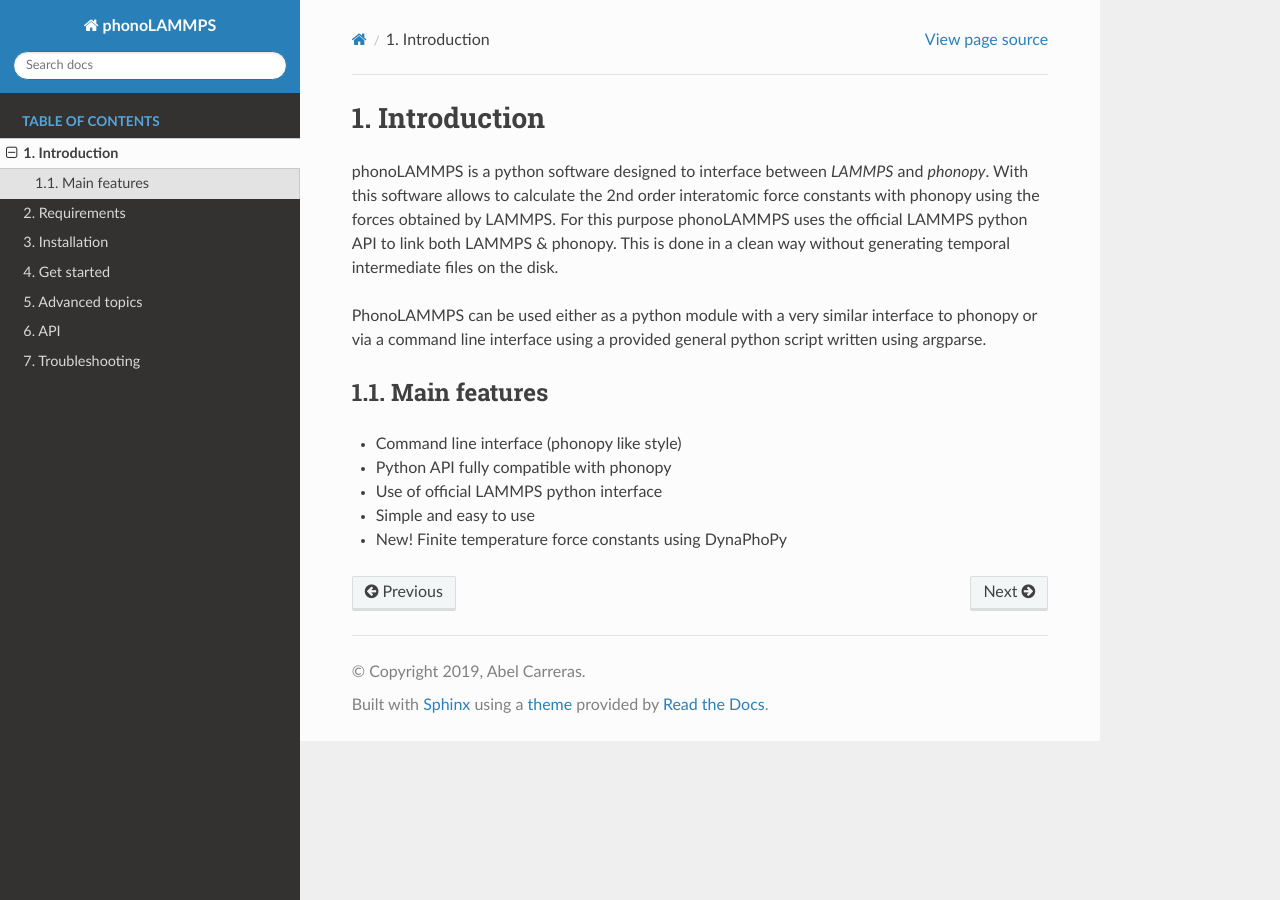
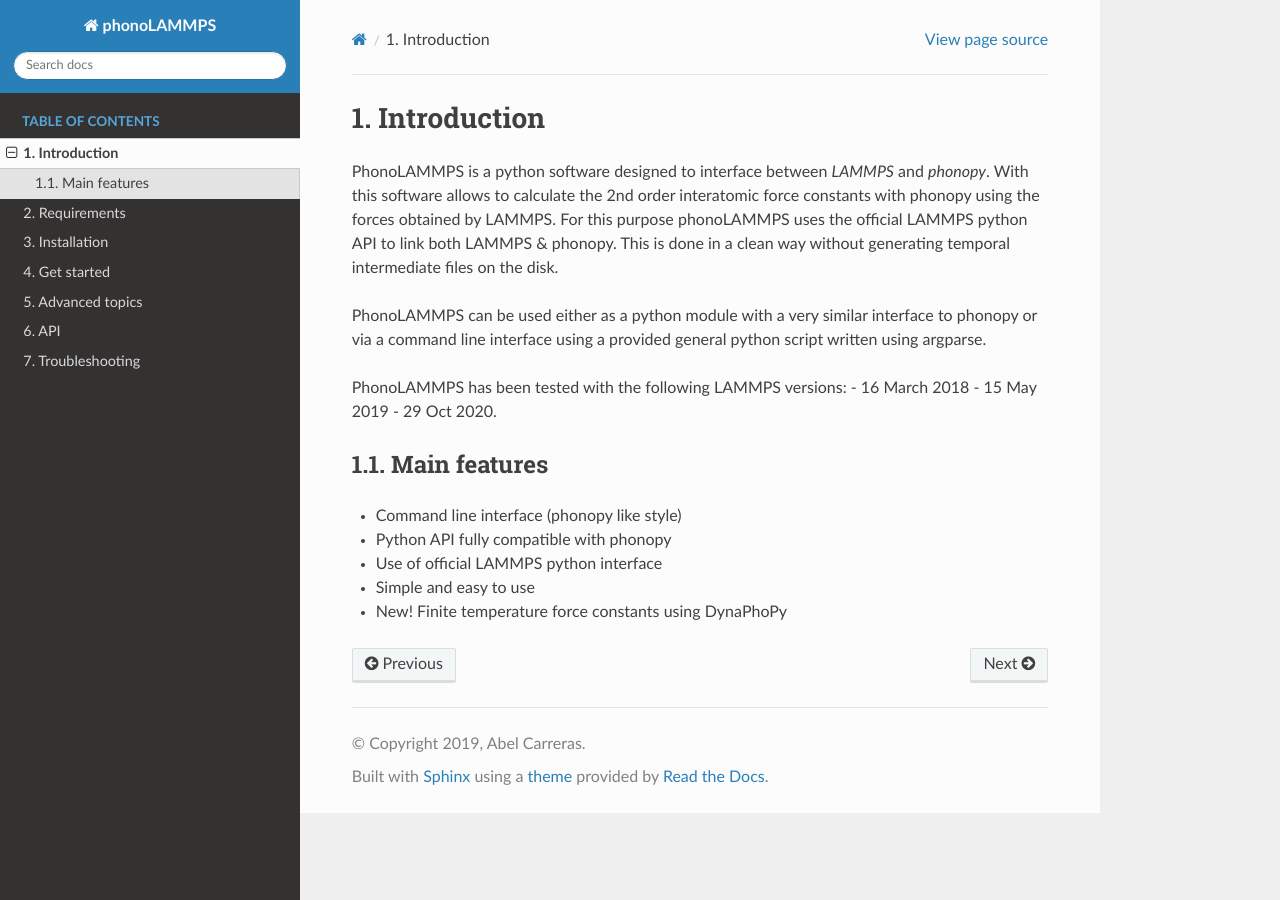
Before and after one commit to abelcarreras/phonolammps, a Sphinx documentation site: the page built from docs/introduction.rst, in a window 1280 px wide. Built offline with Sphinx 7.4.7 and the Read the Docs theme 2.0.0, drawn with Linux system fonts in a browser that asks for light colours.

Commit message:
Updated manual

```diff
--- a/docs/introduction.rst
+++ b/docs/introduction.rst
@@ -3,13 +3,18 @@
 Introduction
 ============
 
-phonoLAMMPS is a python software designed to interface between *LAMMPS* and *phonopy*. With this software allows
+PhonoLAMMPS is a python software designed to interface between *LAMMPS* and *phonopy*. With this software allows
 to calculate the 2nd order interatomic force constants with phonopy using the forces obtained by LAMMPS.
 For this purpose phonoLAMMPS uses the official LAMMPS python API to link both LAMMPS & phonopy.
 This is done in a clean way without generating temporal intermediate files on the disk.
 
 PhonoLAMMPS can be used either as a python module with a very similar interface to phonopy or
 via a command line interface using a provided general python script written using argparse.
+
+PhonoLAMMPS has been tested with the following LAMMPS versions:
+- 16 March 2018
+- 15 May 2019
+- 29 Oct 2020.
 
 Main features
 -------------
```
